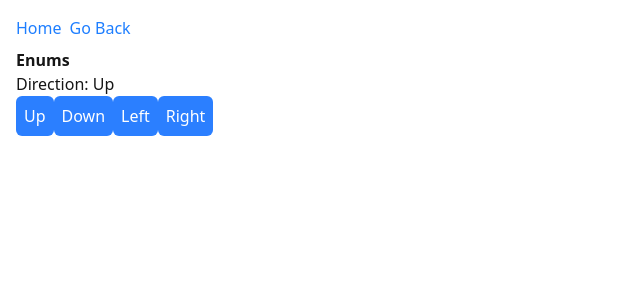
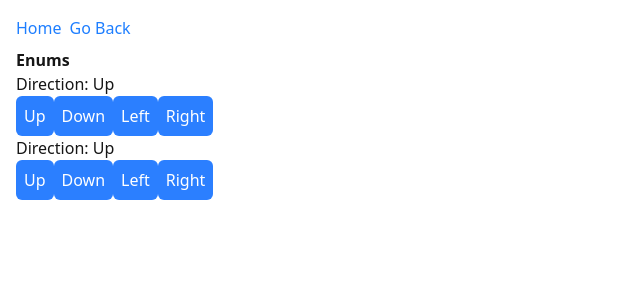
Before and after one commit to emanuelefavero/react-typescript, a Next.js app: page /enums in a window 1280 px wide. Shown: the top 300 px of the page, without its empty margins (0-640 px from the left). Built offline with nearby package versions, Linux system fonts and the light colour scheme.

Commit message:
feat: add union types in /enums

```diff
--- /dev/null
+++ b/src/app/enums/Union.tsx
@@ -0,0 +1,20 @@
+'use client'
+
+import Button from '@/components/shared/Button'
+import { useState } from 'react'
+
+type Direction = 'Up' | 'Down' | 'Left' | 'Right'
+
+export default function Component() {
+  const [direction, setDirection] = useState<Direction>('Up')
+
+  return (
+    <>
+      <p>Direction: {direction}</p>
+      <Button onClick={() => setDirection('Up')}>Up</Button>
+      <Button onClick={() => setDirection('Down')}>Down</Button>
+      <Button onClick={() => setDirection('Left')}>Left</Button>
+      <Button onClick={() => setDirection('Right')}>Right</Button>
+    </>
+  )
+}
--- a/src/app/enums/page.tsx
+++ b/src/app/enums/page.tsx
@@ -1,10 +1,16 @@
-import Component from './Component'
+import Enums from './Enums'
+import Union from './Union'
 
 export default function Page() {
   return (
     <>
       <h1>Enums</h1>
-      <Component />
+
+      {/* Enums can be used to define state of related values */}
+      <Enums />
+
+      {/* NOTE: The use of Enums is discouraged in React, use union types instead */}
+      <Union />
     </>
   )
 }
```
Also changed, not shown: src/app/enums/Enums.tsx (renamed from src/app/enums/Component.tsx).
